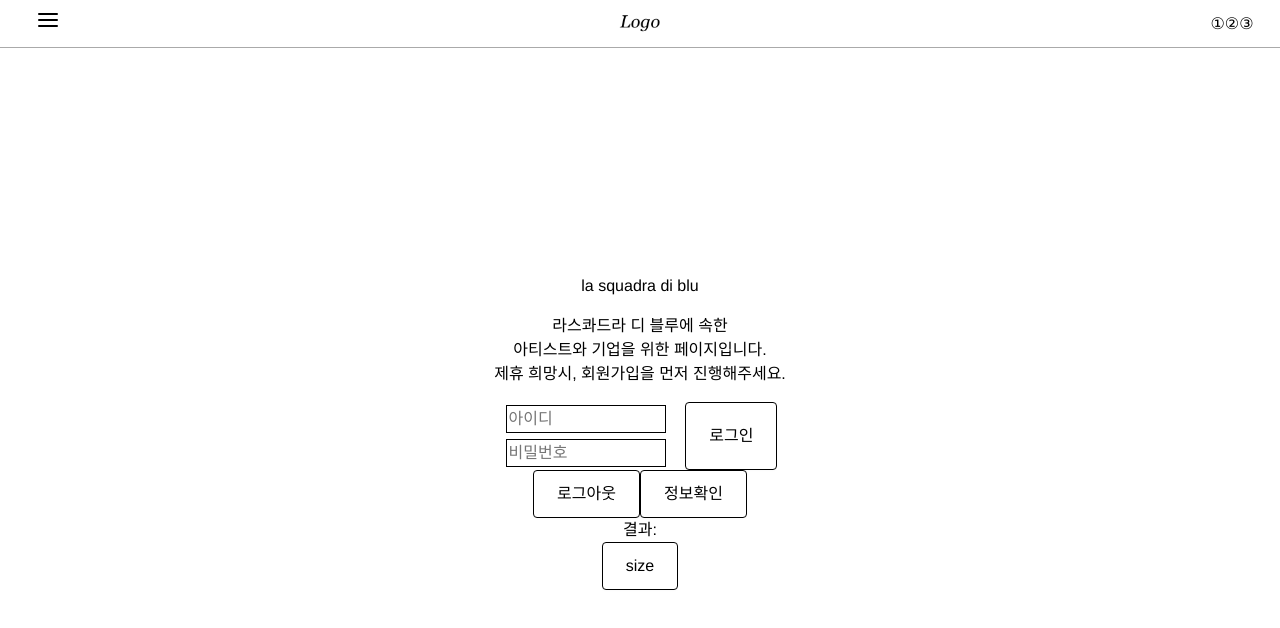
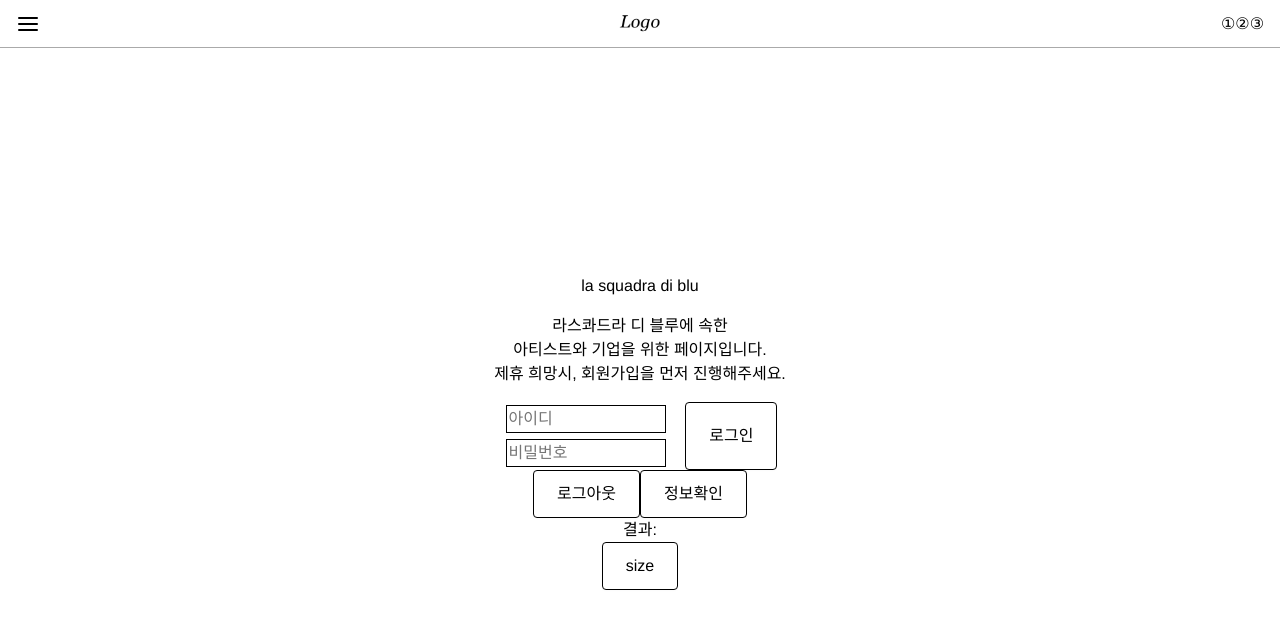
Before and after one commit to HM4725/lasqua, a Vue app: page /login in a window 1280 px wide. Shown: the top 628 px of the page. Built offline with nearby package versions, Linux system fonts and the light colour scheme.

Commit message:
Adjust positions of side elements

```diff
--- a/src/layouts/HeaderLayout.vue
+++ b/src/layouts/HeaderLayout.vue
@@ -1,7 +1,7 @@
 <template>
   <transition name="fade" mode="out-in">
     <header class="header-wrapper" ref="header">
-      <div class="side">
+      <div class="side left">
         <hamburger-icon @click="openSidebar"/>
         <sidebar-layout ref="sidebar"/>
       </div>
@@ -12,7 +12,7 @@
           </div>
         </router-link>
       </div>
-      <div class="side">
+      <div class="side right">
         <span>①</span>
         <span>②</span>
         <span>③</span>
@@ -58,6 +58,13 @@ export default {
     width: 6rem;
     padding: 0 1rem;
   }
+  .side.left {
+    text-align: left;
+    height: 24px;
+  }
+  .side.right {
+    text-align: right;
+  }
   .middle {
     width: 8rem;
     height: 80%;
```
